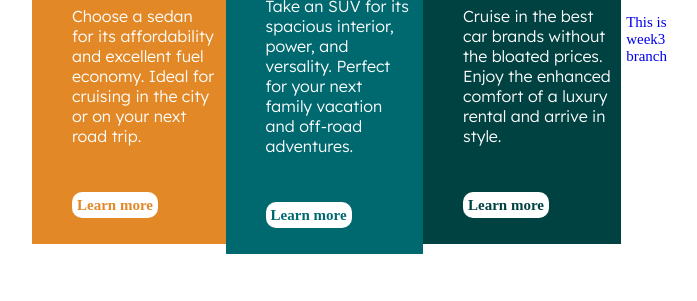
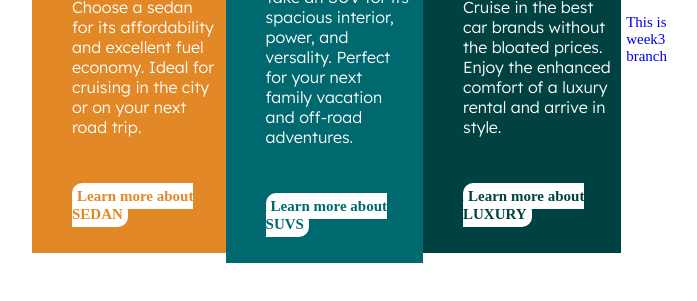
Before and after one commit to Fathiah23/Assignments, a plain HTML site: page index.html in a window 1280 px wide. Shown: the part 361-662 px from the top of the page, without its empty margins (288-985 px from the left). Drawn offline with Linux system fonts and the light colour scheme; a web font is replaced by a local one.

Commit message:
Add text to Learn More

```diff
--- a/index.html
+++ b/index.html
@@ -21,21 +21,21 @@
       <h1> SEDAN </h1>
       <p>Choose a sedan for its affordability and excellent fuel economy. Ideal for cruising in the city or on your next
         road trip.</p>
-      <a href="#" class="dorange">Learn more</a>
+      <a href="#" class="dorange">Learn more about SEDAN</a>
     </div>
     <div class=suvs>
       <img src="icon-suvs.svg" alt="SUVS Icon">
       <h1> SUVS </h1>
       <p>Take an SUV for its spacious interior, power, and versality. Perfect for your next family vacation and off-road
         adventures.</p>
-      <a href="#" class="dcyan">Learn more</a>
+      <a href="#" class="dcyan">Learn more about SUVS</a>
     </div>
     <div class="luxury">
       <img src="Copy of icon-luxury.svg" alt="Luxury Icon">
       <h1> LUXURY </h1>
       <p>Cruise in the best car brands without the bloated prices. Enjoy the enhanced comfort of a luxury rental and
         arrive in style.</p>
-      <a href="#" class="ddcyan">Learn more</a>
+      <a href="#" class="ddcyan">Learn more about LUXURY</a>
     </div>
     <a href="grid.html"> This is week3 branch </a>
   </main>
```
